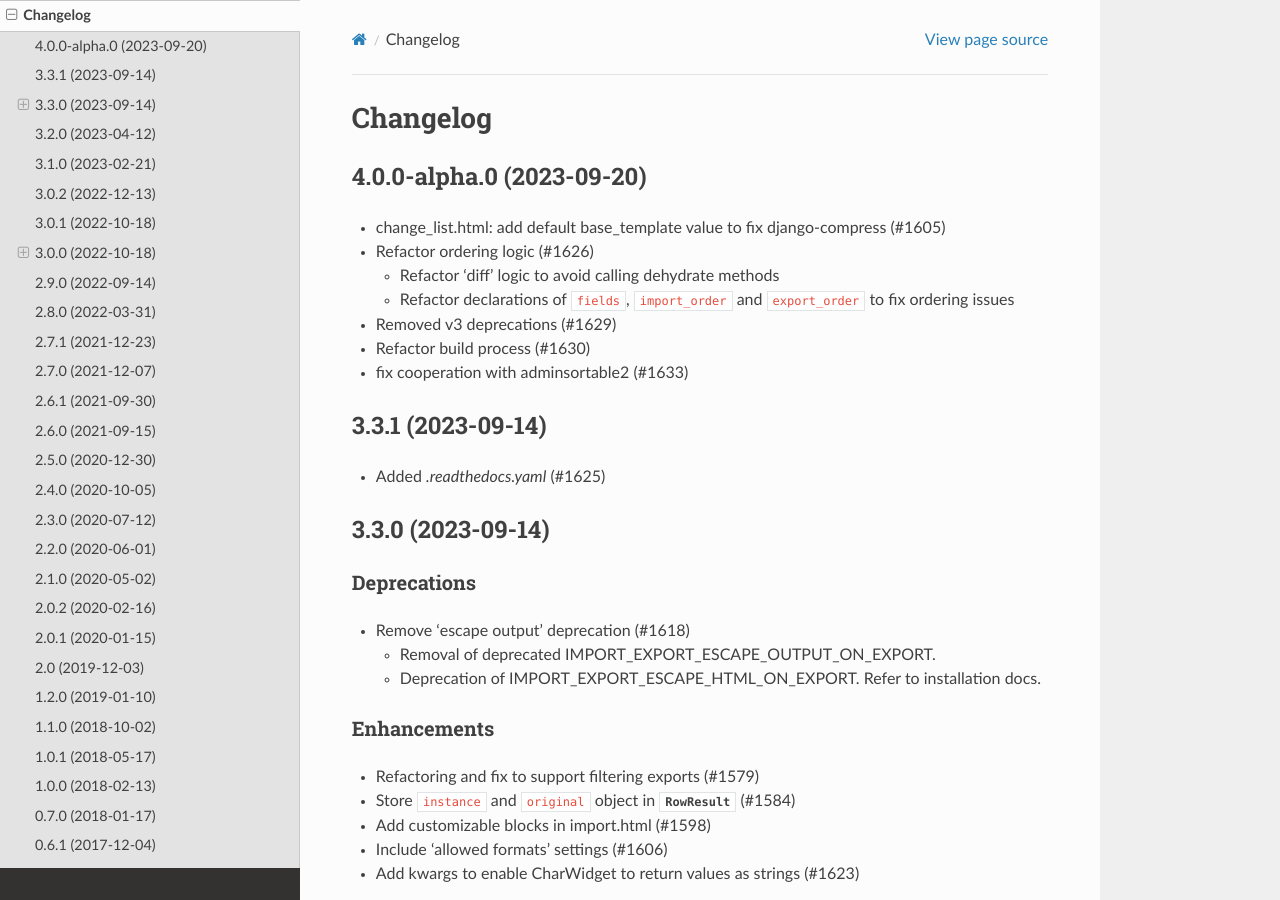
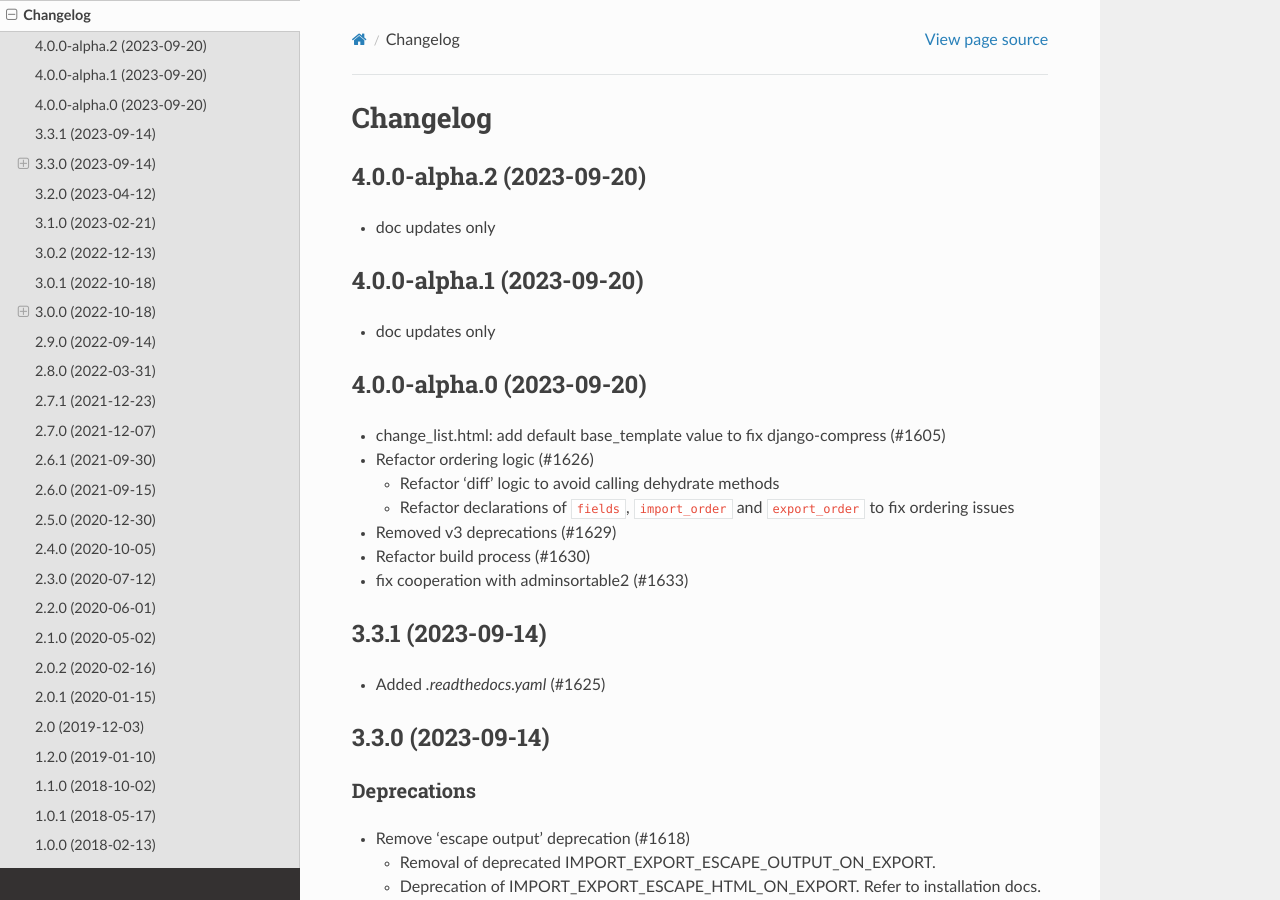
Before and after one commit to django-import-export/django-import-export, a Sphinx documentation site: the page built from docs/changelog.rst, in a window 1280 px wide and 900 px high. Built offline with Sphinx 7.4.7 and the Read the Docs theme 2.0.0, drawn with Linux system fonts in a browser that asks for light colours; pages that are not in the unit, such as notebooks, are missing from menus; the version number could not be read and is left out.

```diff
--- a/docs/changelog.rst
+++ b/docs/changelog.rst
@@ -1,5 +1,15 @@
 Changelog
 =========
+
+4.0.0-alpha.2 (2023-09-20)
+--------------------------
+
+- doc updates only
+
+4.0.0-alpha.1 (2023-09-20)
+--------------------------
+
+- doc updates only
 
 4.0.0-alpha.0 (2023-09-20)
 --------------------------
```
Also changed, not shown: RELEASE.md (+6 -2 lines).
